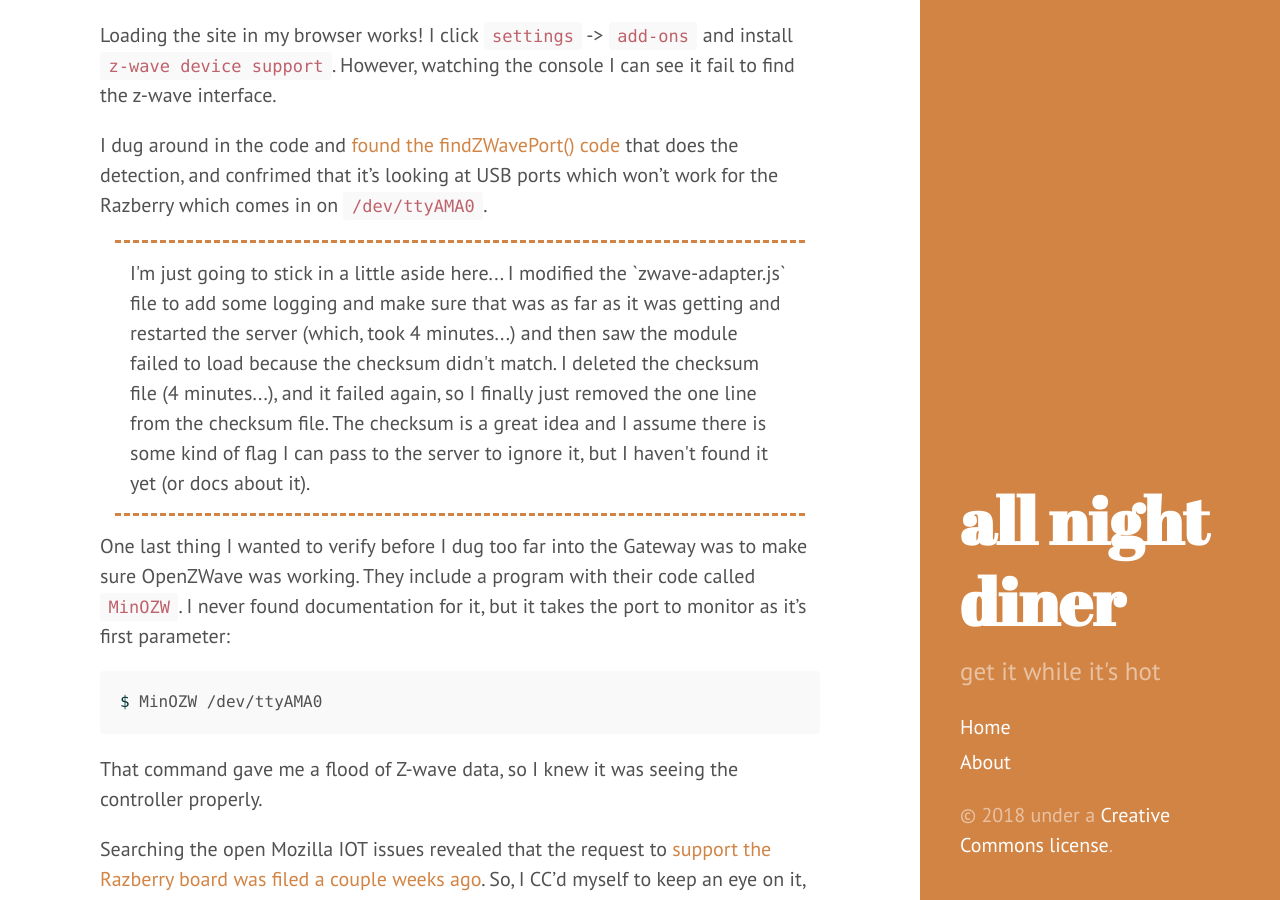
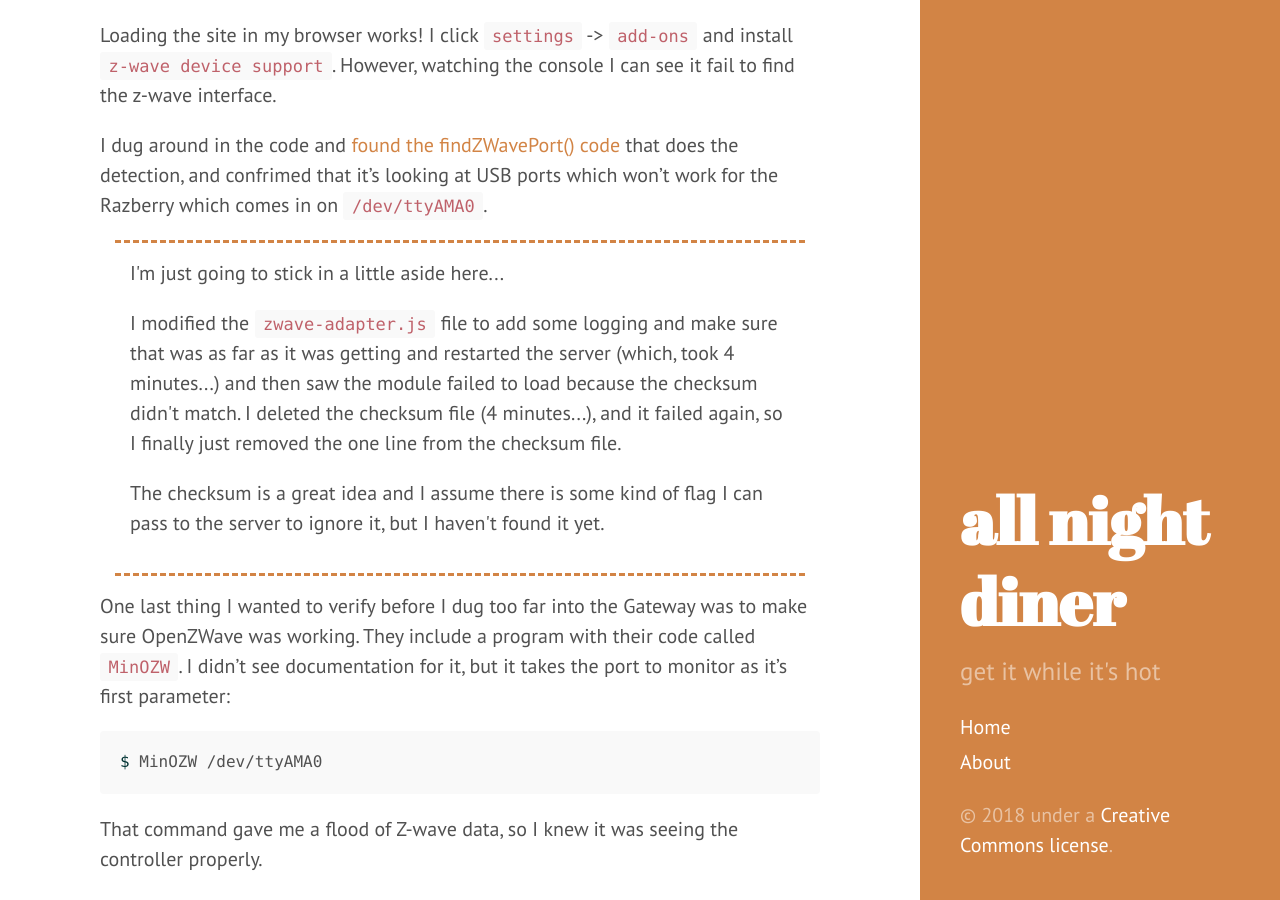
Before and after one commit to clouserw/blog.micropipes.com, a Jekyll site: the page built from _posts/2018-02-21-trying-mozillas-things-gateway.md, in a window 1280 px wide and 900 px high, scrolled down 3164 px. Built offline with Jekyll 4.4.1, drawn with Linux system fonts in a browser that asks for light colours; Markdown is read by kramdown in place of the engine named in the settings.

Commit message:
some formatting tweaks

````diff
--- a/_posts/2018-02-21-trying-mozillas-things-gateway.md
+++ b/_posts/2018-02-21-trying-mozillas-things-gateway.md
@@ -108,21 +108,21 @@ detection, and confrimed that it's looking at USB ports which won't work for
 the Razberry which comes in on `/dev/ttyAMA0`.
 
 <div class="aside">
-I'm just going to stick in a little aside here...
+<p>I'm just going to stick in a little aside here...</p>
 
-I modified the `zwave-adapter.js` file to add some logging and make sure that
-was as far as it was getting and restarted the server (which, took 4
-minutes...) and then saw the module failed to load because the checksum didn't
-match.  I deleted the checksum file (4 minutes...), and it failed again, so I
-finally just removed the one line from the checksum file.
+<p>I modified the <code>zwave-adapter.js</code> file to add some logging and
+make sure that was as far as it was getting and restarted the server (which,
+took 4 minutes...) and then saw the module failed to load because the checksum
+didn't match.  I deleted the checksum file (4 minutes...), and it failed again,
+so I finally just removed the one line from the checksum file.</p>
 
-The checksum is a great idea and I assume there is some kind of flag I can pass
-to the server to ignore it, but I haven't found it yet (or docs about it).
+<p>The checksum is a great idea and I assume there is some kind of flag I can pass
+to the server to ignore it, but I haven't found it yet.</p>
 </div>
 
 One last thing I wanted to verify before I dug too far into the Gateway was to
 make sure OpenZWave was working.  They include a program with their code called
-`MinOZW`.  I never found documentation for it, but it takes the port to monitor
+`MinOZW`.  I didn't see documentation for it, but it takes the port to monitor
 as it's first parameter:
 
 ```bash
````
